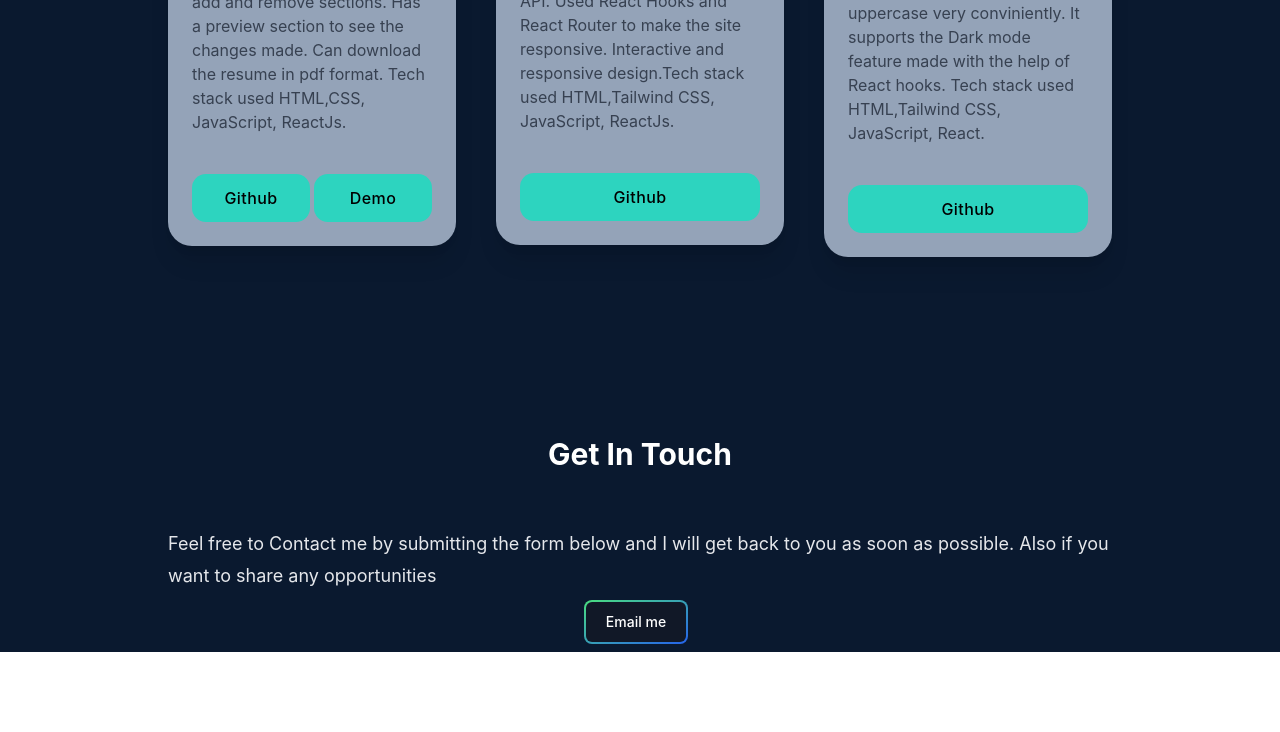
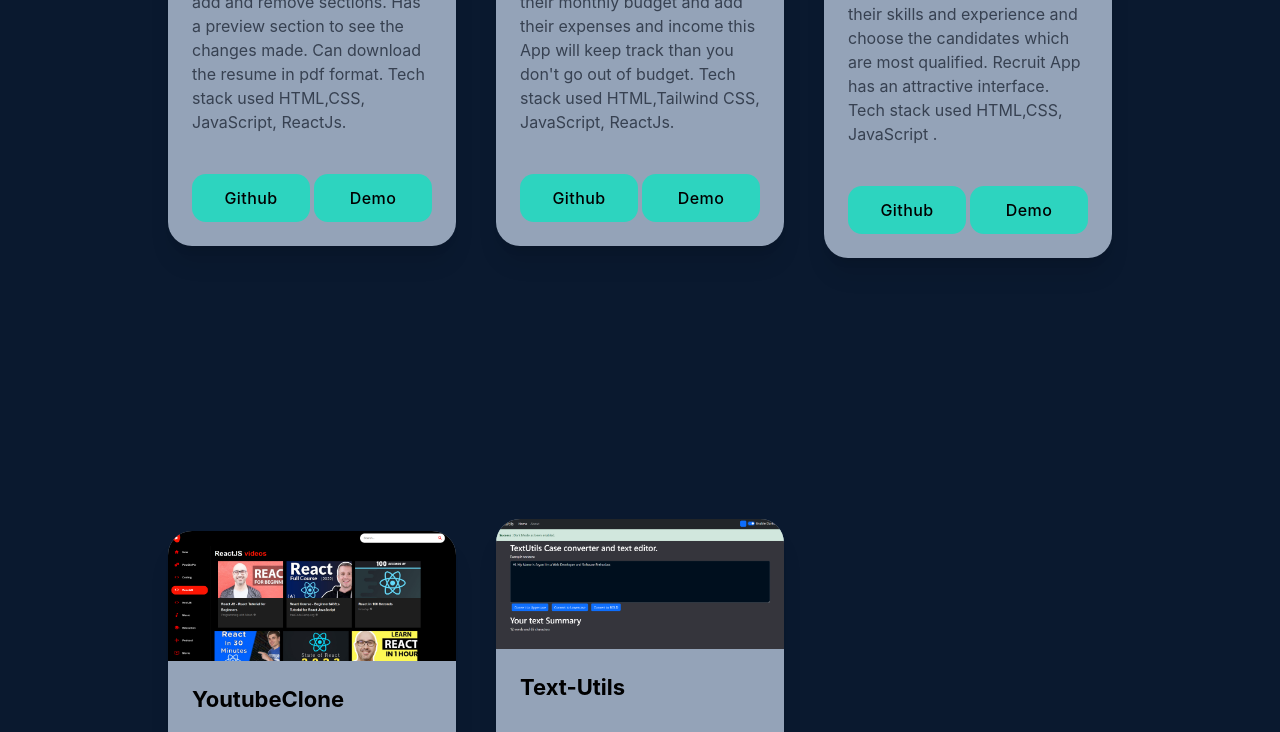
Before and after one commit to aryan-bhokare/portfolio-nextjs, a Next.js app: page / in a window 1280 px wide. Shown: the part 1940-2672 px from the top of the page. Before the commit the page ends 2592 px from the top, so only its background shows below. Built offline with nearby package versions, Linux system fonts and the light colour scheme.

Commit message:
Added some projects

```diff
--- a/pages/index.js
+++ b/pages/index.js
@@ -7,6 +7,8 @@ import deved from "../public/aryanpfp1.png";
 import projectss1 from "../public/ytcone.png"
 import projectss2 from "../public/text-utils.png"
 import yourresume from "../public/yourresume.png"
+import recruit from "../public/recruit.png"
+import expense from "../public/expense.png"
 
 import Buttons from '../components/buttons';
 import Card from '../components/cards';
@@ -123,6 +125,27 @@ export default function Home() {
             demolink="https://yourxresume.netlify.app/"
             />
             <Card
+            projectname="Expense Tracker"
+            source={expense}
+            projectinfo="
+            Expense tracker is a web app that helps you to keep track of your expenses. User can store their monthly budget and add their expenses and income this App will keep track than you don't go out of budget.
+            Tech stack used HTML,Tailwind CSS, JavaScript, ReactJs.
+            "
+            githublink="https://github.com/aryan-bhokare/Expense-Tracker"
+            demolink="https://expensex.netlify.app/"
+            />
+            <Card
+            projectname="Recruit App"
+            source={recruit}
+            projectinfo="
+            This a prototype of Recruiting solution for companies to hire candidates.Recruiter can search candidates based on their skills and experience and choose the candidates which are most qualified.
+            Recruit App has an attractive interface.
+            Tech stack used HTML,CSS, JavaScript .
+            "
+            githublink="https://github.com/aryan-bhokare/Recruit-App"
+            demolink="https://recruit1app.netlify.app/"
+            />
+            <Card
             projectname="YoutubeClone"
             source={projectss1}
             projectinfo="
@@ -140,15 +163,7 @@ export default function Home() {
             Tech stack used HTML,Tailwind CSS, JavaScript, React."
             githublink="https://github.com/aryan-bhokare/textutils"
             />
-            {/* <Card
-            projectname="Expense Tracker"
-            source={}
-            projectinfo="
-            YouTube (Video streaming) Clone web app made with the help of YouTube API from Rapid API.
-            Tech stack used HTML,Tailwind CSS, JavaScript, ReactJs, Rapid API.
-            Interactive and responsive design."
-            githublink="https://github.com/aryan-bhokare/Youtube-Clone"
-            /> */}
+
           </div>
         </section>
         <section id='Contact'>
```
Also changed, not shown: public/expense.png (added), public/recruit.png (added).
